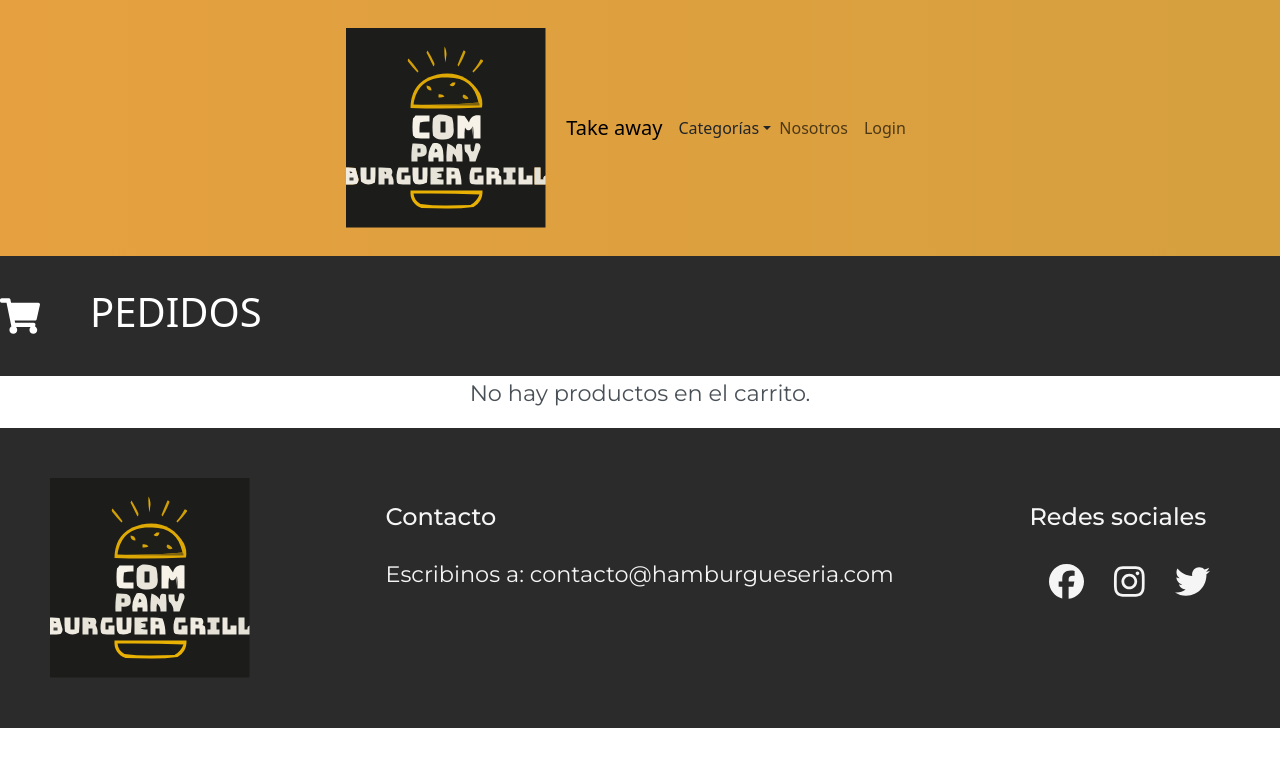
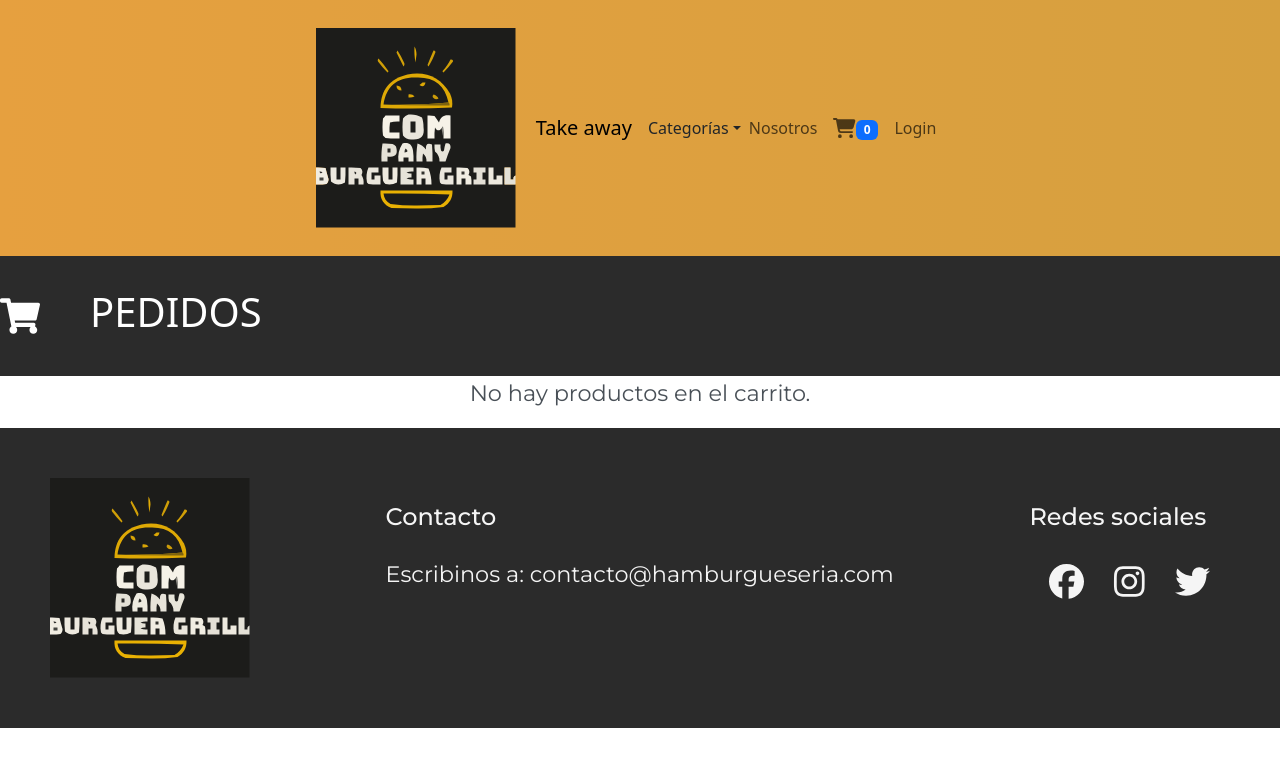
Before and after one commit to 4ndresgit/BurguerGrill, a React (Vite) app: page /cart in a window 1280 px wide. Shown: the top 766 px of the page. Built offline with nearby package versions, Linux system fonts and the light colour scheme.

Commit message:
Cartwidget

```diff
--- a/src/components/CartWidget/CartWidget.jsx
+++ b/src/components/CartWidget/CartWidget.jsx
@@ -1,13 +1,17 @@
-
+import React from 'react';
 import { FontAwesomeIcon } from '@fortawesome/react-fontawesome';
 import { faShoppingCart } from '@fortawesome/free-solid-svg-icons';
 import Badge from 'react-bootstrap/Badge';
+import { useCart } from '../../context/CartContext';
 
 function CartWidget() {
+  const { cart } = useCart();
+  const cartItemCount = cart.reduce((total, product) => total + product.quantity, 0);
+
   return (
     <div>
       <FontAwesomeIcon icon={faShoppingCart} size='lg' />
-      <Badge variant='primary'>3</Badge>
+      <Badge variant='primary'>{cartItemCount}</Badge>
     </div>
   );
 }
--- a/src/components/NavBar/NavBar.jsx
+++ b/src/components/NavBar/NavBar.jsx
@@ -3,7 +3,6 @@ import { Link } from "react-router-dom";
 import "./NavBar.scss";
 import logo from "../../assets/images/burguer.svg";
 import CartWidget from "../CartWidget/CartWidget";
-import { useCart } from "../../Context/CartContext";
 import { Navbar, Nav, NavDropdown } from "react-bootstrap";
 
 const NavBar = ({ userLoggedIn }) => {
@@ -35,20 +34,18 @@ const NavBar = ({ userLoggedIn }) => {
               <Link to="/about" className="nav-link">
                 Nosotros
               </Link>
-            {userLoggedIn ? (
+
                 <Link to="/cart" className="nav-link">
-                Carrito
+                  <CartWidget />
                 </Link>
-            ) : (
+
                 <Link to="/signin" className="nav-link">
                   Login
                 </Link>
-            )}
 
             </Nav>
           </Navbar.Collapse>
         </div>
-
       </div>
     </Navbar>
   );
```
Also changed, not shown: src/components/CartItem/CartItem.scss (+10 -7 lines). Lines whose indentation alone changed are shown as unchanged.
